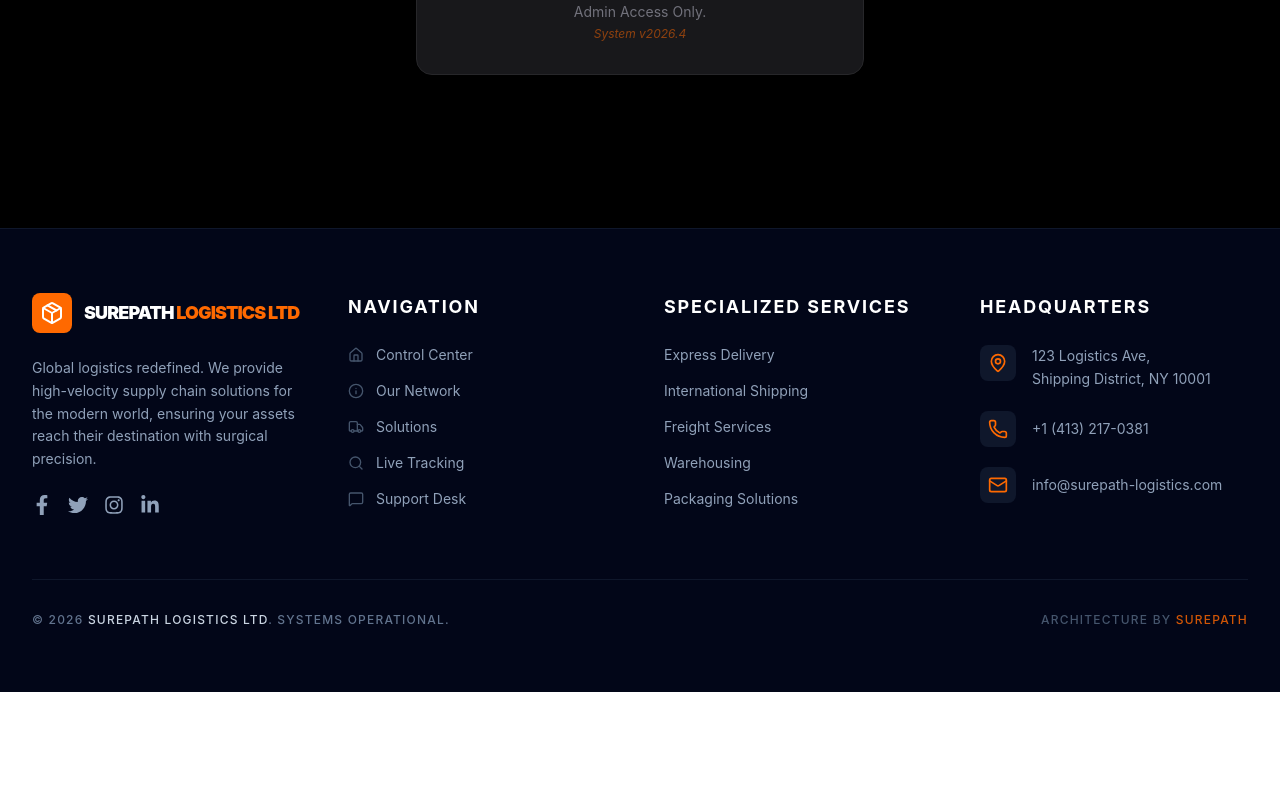
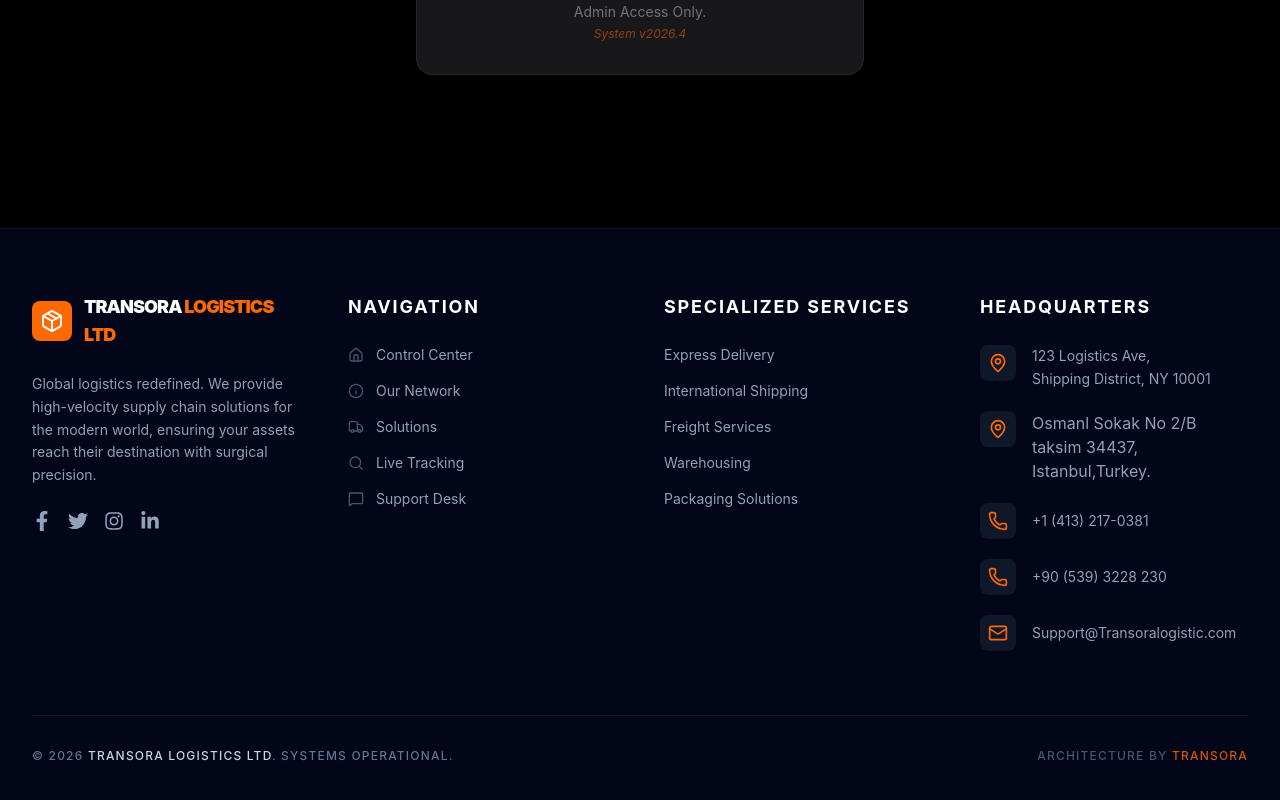
Before and after one commit to doksanlarbank/steadfast-logistic.com, a React (Vite) app: page /Admin-panel in a window 1280 px wide. Shown: the part 572-1372 px from the top of the page. Before the commit the page ends 1264 px from the top, so only its background shows below. Built offline with nearby package versions, Linux system fonts and the light colour scheme; no server answers.

Commit message:
first commit

```diff
--- a/index.html
+++ b/index.html
@@ -6,7 +6,7 @@
     <link rel="icon" type="image/png" href="Public/favicon.png" />
     <link rel="icon" type="image/svg+xml" href="Public/favicon.svg" />
 
-    <title>Surepath Logistics ltd</title>
+    <title>Transora Logistics ltd</title>
     <style>
       html,
       body {
--- a/src/app/components/Footer.tsx
+++ b/src/app/components/Footer.tsx
@@ -1,132 +1,3 @@
-// // Replace the old social names with these:
-// import { Package, Mail, Phone, MapPin } from "lucide-react";
-// import {
-//   FaFacebookF as Facebook,
-//   FaTwitter as X,
-//   FaInstagram as Instagram,
-//   FaLinkedinIn as Linkedin,
-// } from "react-icons/fa";
-// import { Link } from "react-router-dom";
-
-// export function Footer() {
-//   return (
-//     <footer className="bg-gray-900 text-gray-300">
-//       <div className="max-w-7xl mx-auto px-4 sm:px-6 lg:px-8 py-12">
-//         <div className="grid grid-cols-1 md:grid-cols-4 gap-8">
-//           <div>
-//             <div className="flex items-center gap-2 mb-4">
-//               <Package className="w-8 h-8 text-blue-500" />
-//               <span className="font-bold text-xl text-white">SwiftCourier</span>
-//             </div>
-//             <p className="text-sm mb-4">
-//               Your trusted logistics partner for fast, reliable, and secure
-//               deliveries worldwide.
-//             </p>
-//             <div className="flex gap-4">
-//               <Facebook className="w-5 h-5 hover:text-blue-500 cursor-pointer transition-colors" />
-//               <X className="w-5 h-5 hover:text-blue-400 cursor-pointer transition-colors" />
-//               <Instagram className="w-5 h-5 hover:text-pink-500 cursor-pointer transition-colors" />
-//               <Linkedin className="w-5 h-5 hover:text-blue-600 cursor-pointer transition-colors" />
-//             </div>
-//           </div>
-
-//           <div>
-//             <h3 className="font-bold text-white mb-4">Quick Links</h3>
-//             <ul className="space-y-2">
-//               <li>
-//                 <Link to="/" className="hover:text-blue-500 transition-colors">
-//                   Home
-//                 </Link>
-//               </li>
-//               <li>
-//                 <Link
-//                   to="/about"
-//                   className="hover:text-blue-500 transition-colors"
-//                 >
-//                   About Us
-//                 </Link>
-//               </li>
-//               <li>
-//                 <Link
-//                   to="/services"
-//                   className="hover:text-blue-500 transition-colors"
-//                 >
-//                   Services
-//                 </Link>
-//               </li>
-//               <li>
-//                 <Link
-//                   to="/tracking"
-//                   className="hover:text-blue-500 transition-colors"
-//                 >
-//                   Track Shipment
-//                 </Link>
-//               </li>
-//               <li>
-//                 <Link
-//                   to="/contact"
-//                   className="hover:text-blue-500 transition-colors"
-//                 >
-//                   Contact
-//                 </Link>
-//               </li>
-//             </ul>
-//           </div>
-
-//           <div>
-//             <h3 className="font-bold text-white mb-4">Services</h3>
-//             <ul className="space-y-2">
-//               <li className="hover:text-blue-500 transition-colors cursor-pointer">
-//                 Express Delivery
-//               </li>
-//               <li className="hover:text-blue-500 transition-colors cursor-pointer">
-//                 International Shipping
-//               </li>
-//               <li className="hover:text-blue-500 transition-colors cursor-pointer">
-//                 Freight Services
-//               </li>
-//               <li className="hover:text-blue-500 transition-colors cursor-pointer">
-//                 Warehousing
-//               </li>
-//               <li className="hover:text-blue-500 transition-colors cursor-pointer">
-//                 Packaging Solutions
-//               </li>
-//             </ul>
-//           </div>
-
-//           <div>
-//             <h3 className="font-bold text-white mb-4">Contact Info</h3>
-//             <ul className="space-y-3">
-//               <li className="flex items-start gap-2">
-//                 <MapPin className="w-5 h-5 text-blue-500 shrink-0 mt-1" />
-//                 <span className="text-sm">
-//                   123 Logistics Ave, Shipping District, NY 10001
-//                 </span>
-//               </li>
-//               <li className="flex items-center gap-2">
-//                 <Phone className="w-5 h-5 text-blue-500 shrink-0" />
-//                 <span className="text-sm">+1 (555) 123-4567</span>
-//               </li>
-//               <li className="flex items-center gap-2">
-//                 <Mail className="w-5 h-5 text-blue-500 shrink-0" />
-//                 <span className="text-sm">info@swiftcourier.com</span>
-//               </li>
-//             </ul>
-//           </div>
-//         </div>
-
-//         <div className="border-t border-gray-800 mt-8 pt-8 text-center text-sm">
-//           <p>
-//             &copy; {new Date().getFullYear()} SwiftCourier. All rights reserved.
-//             <br />
-//             Designed and developed by Mr Smith.
-//           </p>
-//         </div>
-//       </div>
-//     </footer>
-//   );
-// }
-
 import {
   Package,
   Mail,
@@ -159,7 +30,7 @@ export function Footer() {
                 <Package className="w-6 h-6 text-white" />
               </div>
               <span className="font-black text-lg text-white tracking-tighter uppercase">
-                Surepath <span className="text-orange-500">Logistics ltd</span>
+                Transora <span className="text-orange-500">Logistics ltd</span>
               </span>
             </div>
             <p className="text-sm leading-relaxed">
@@ -267,18 +138,40 @@ export function Footer() {
                   123 Logistics Ave, <br />
                   Shipping District, NY 10001
                 </span>
+
+                {/* SECOND ADDRESS  */}
               </li>
+              <li className="flex items-start gap-4 group">
+                <div className="bg-slate-900 p-2 rounded-lg group-hover:bg-orange-500/10 transition-colors">
+                  <MapPin className="w-5 h-5 text-orange-500 shrink-0" />
+                </div>
+                <span>
+                  Osmanl Sokak No 2/B taksim 34437, <br />
+                  Istanbul,Turkey.
+                </span>
+              </li>
+
               <li className="flex items-center gap-4 group">
                 <div className="bg-slate-900 p-2 rounded-lg group-hover:bg-orange-500/10 transition-colors">
                   <Phone className="w-5 h-5 text-orange-500 shrink-0" />
                 </div>
                 <span className="text-sm">+1 (413) 217-0381</span>
               </li>
+
+              {/* SECOND PHONE NUMBER  */}
+
+              <li className="flex items-center gap-4 group">
+                <div className="bg-slate-900 p-2 rounded-lg group-hover:bg-orange-500/10 transition-colors">
+                  <Phone className="w-5 h-5 text-orange-500 shrink-0" />
+                </div>
+                <span className="text-sm">+90 (539) 3228 230</span>
+              </li>
+
               <li className="flex items-center gap-4 group">
                 <div className="bg-slate-900 p-2 rounded-lg group-hover:bg-orange-500/10 transition-colors">
                   <Mail className="w-5 h-5 text-orange-500 shrink-0" />
                 </div>
-                <span className="text-sm">info@surepath-logistics.com</span>
+                <span className="text-sm">Support@Transoralogistic.com</span>
               </li>
             </ul>
           </div>
@@ -289,12 +182,12 @@ export function Footer() {
           <div className="flex flex-col md:flex-row justify-between items-center gap-4 text-xs font-medium uppercase tracking-widest">
             <p className="text-slate-500">
               &copy; {new Date().getFullYear()}{" "}
-              <span className="text-slate-300">Surepath Logistics ltd</span>.
+              <span className="text-slate-300">Transora Logistics ltd</span>.
               Systems Operational.
             </p>
             <p className="text-slate-600">
               Architecture by{" "}
-              <span className="text-orange-500/80">Surepath</span>
+              <span className="text-orange-500/80">Transora</span>
             </p>
           </div>
         </div>
--- a/src/app/components/Navbar.tsx
+++ b/src/app/components/Navbar.tsx
@@ -123,7 +123,7 @@ export function Navbar() {
               <Package className="w-6 h-6 text-white" />
             </div>
             <span className="font-black text-xl text-white tracking-tighter uppercase">
-              Surepath <span className="text-orange-500">- Logistics ltd</span>
+              Transora <span className="text-orange-500">- Logistics ltd</span>
             </span>
           </Link>
 
--- a/src/app/pages/Contact.tsx
+++ b/src/app/pages/Contact.tsx
@@ -411,17 +411,17 @@ export function Contact() {
                     </h3>
                     <span className="text-slate-600">
                       <a
-                        href="mailto:info@surepath-logistics.com"
+                        href="mailto:Support@Transoralogistic.com"
                         className="hover:underline"
                       >
-                        info@surepath-logistics.com
+                        Support@Transoralogistic.com
                       </a>
                       {/* <br />
                       <a
-                        href="mailto:support@surepath-logistics.com"
+                        href="mailto:support@Transora-logistics.com"
                         className="hover:underline"
                       >
-                        support@surepath-logistics.com
+                        support@Transora-logistics.com
                       </a> */}
                     </span>
                   </div>
--- a/src/app/pages/Home.tsx
+++ b/src/app/pages/Home.tsx
@@ -50,7 +50,7 @@
 //     {
 //       name: "Sarah Johnson",
 //       company: "Tech Solutions Inc.",
-//       text: "SwiftCourier has been our go-to logistics partner for 3 years. Their reliability and customer service are unmatched!",
+//       text: "Transorahas been our go-to logistics partner for 3 years. Their reliability and customer service are unmatched!",
 //       rating: 5,
 //     },
 //     {
@@ -62,7 +62,7 @@
 //     {
 //       name: "Emily Rodriguez",
 //       company: "E-commerce Plus",
-//       text: "Fast, efficient, and affordable. SwiftCourier helped scale our delivery operations seamlessly.",
+//       text: "Fast, efficient, and affordable. Transorahelped scale our delivery operations seamlessly.",
 //       rating: 5,
 //     },
 //   ];
@@ -396,18 +396,27 @@ export function Home() {
       {/* 1. HERO SECTION */}
       <section className="relative h-[80vh] flex items-center justify-center overflow-hidden">
         <div className="absolute inset-0 bg-slate-950/60 z-10" />
-        <img
+        {/* <img
           src="https://images.unsplash.com/photo-1586528116311-ad8dd3c8310d?auto=format&fit=crop&q=80&w=2000"
           className="absolute inset-0 w-full h-full object-cover scale-105 animate-pulse-slow"
           alt="Cargo Terminal"
+        /> */}
+        <video
+          src="/Hero.mp4"
+          className="absolute inset-0 w-full h-full object-cover scale-105 animate-pulse-slow"
+          autoPlay
+          loop
+          muted
+          playsInline
         />
+
         <div className="relative z-20 text-center px-4 max-w-5xl mx-auto text-white">
           <motion.span
             initial={{ opacity: 0 }}
             animate={{ opacity: 1 }}
             className="inline-block px-4 py-1 rounded-full bg-orange-500 text-md font-bold uppercase tracking-widest mb-6 "
           >
-            Surepath Logistics ltd
+            Transora Logistics ltd
           </motion.span>
           <motion.h1
             initial={{ opacity: 0, y: 30 }}
@@ -608,7 +617,7 @@ export function Home() {
             Ready to Optimize Your Supply Chain?
           </h2>
           <p className="text-slate-300 text-xl mb-10 max-w-2xl mx-auto">
-            Join 5,000+ businesses that rely on SwiftCourier for their
+            Join 5,000+ businesses that rely on Transorafor their
             mission-critical deliveries.
           </p>
           <div className="flex flex-wrap justify-center gap-4">
--- a/src/app/pages/Tracking.tsx
+++ b/src/app/pages/Tracking.tsx
@@ -395,7 +395,7 @@ export function Tracking() {
             animate={{ opacity: 1 }}
             className="inline-block px-4 py-1 rounded-full bg-orange-500 text-xs font-bold uppercase tracking-[0.2em] mb-6 "
           >
-            Surepath Logistics ltd{" "}
+            Transora Logistics ltd{" "}
           </motion.span>
           <motion.h1
             initial={{ opacity: 0, y: 20 }}
--- a/src/app/pages/admin/Receipt.tsx
+++ b/src/app/pages/admin/Receipt.tsx
@@ -49,7 +49,7 @@ export function Receipt({ data, onClose }: ReceiptProps) {
       const imgData = canvas.toDataURL("image/png");
       const pdf = new jsPDF("p", "mm", "a4");
       pdf.addImage(imgData, "PNG", 0, 0, 210, 297);
-      pdf.save(`Surepath_Receipt_${data.tracking_number}.pdf`);
+      pdf.save(`Transora_Receipt_${data.tracking_number}.pdf`);
     } catch (error) {
       console.error("PDF Error:", error);
     } finally {
@@ -166,7 +166,7 @@ export function Receipt({ data, onClose }: ReceiptProps) {
                         textTransform: "uppercase",
                       }}
                     >
-                      Surepath
+                      Transora
                     </span>
                   </div>
                   <p
@@ -402,7 +402,7 @@ export function Receipt({ data, onClose }: ReceiptProps) {
                   }}
                 >
                   <span style={{ fontSize: "10px", fontWeight: "bold" }}>
-                    SUREPATH
+                    Transora
                   </span>
                   <div
                     style={{
@@ -496,7 +496,7 @@ export function Receipt({ data, onClose }: ReceiptProps) {
                 <p
                   style={{ fontSize: "10px", color: hex.navyLight, margin: 0 }}
                 >
-                  © {new Date().getFullYear()} Surepath Logistics Ltd. |
+                  © {new Date().getFullYear()} Transora Logistics Ltd. |
                   Document ID: {data.id?.toString().slice(-10).toUpperCase()}
                 </p>
               </div>
```
Also changed, not shown: src/app/pages/About.tsx (+4 -4 lines), 4 other files (tests, documents, lock files or other folders).
